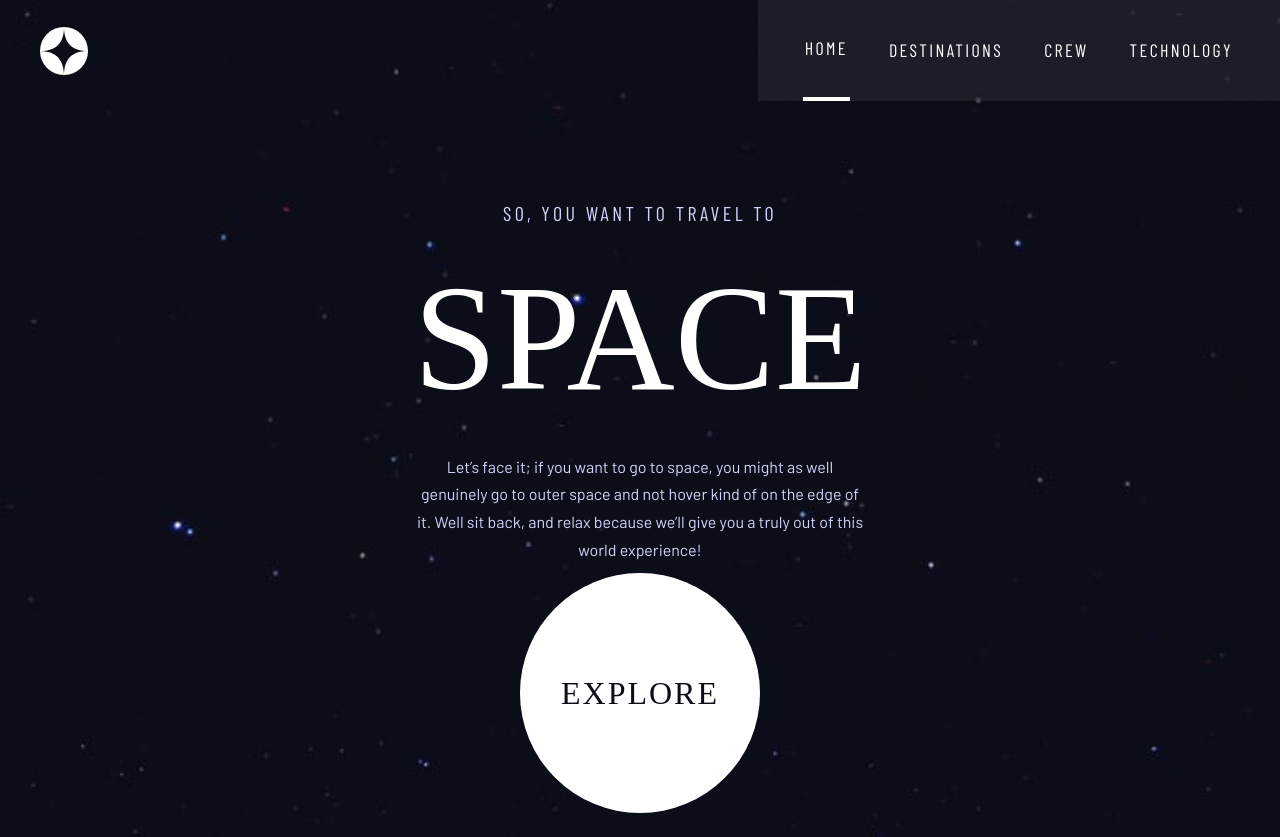
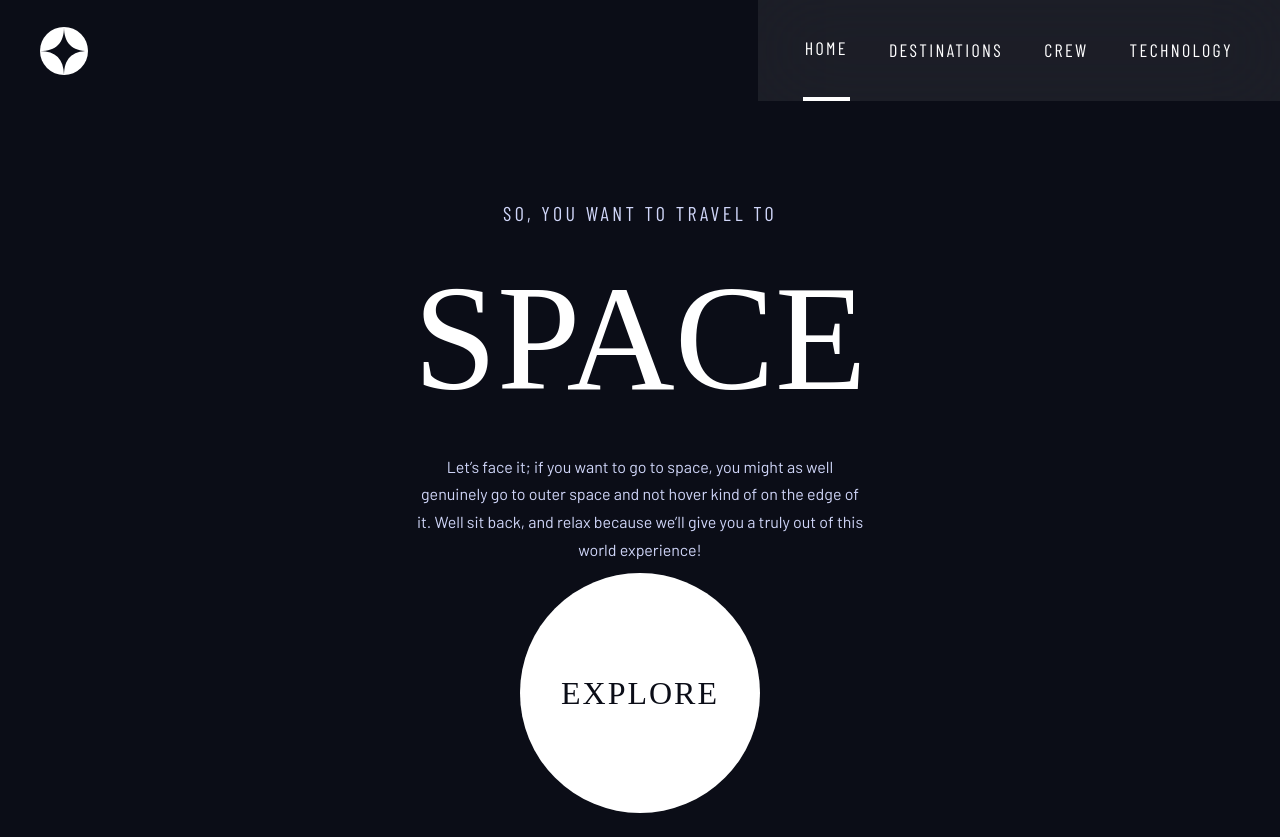
Before and after one commit to ALI-KHALED-13/space-tourism, a React (Vite) app: page / in a window 1280 px wide. Built offline with nearby package versions, Linux system fonts and the light colour scheme; a web font is replaced by a local one.

Commit message:
what is going on

```diff
--- a/src/GlobalStyles.js
+++ b/src/GlobalStyles.js
@@ -31,18 +31,18 @@ export default createGlobalStyle`
   }
   body {
     min-height: 100vh;
-    background-image: url(${( { page })=> backgrounds[page].mobile});
+    //background-image: url(${( { page })=> backgrounds[page].mobile});
     background-color: ${colors.spaceBlack};
     background-repeat: no-repeat;
     background-size: cover;
     transition: background-image 0.8s linear;
 
-    ${mediaQuery("md")}{
+    /*${mediaQuery("md")}{
       background-image: url(${( { page })=> backgrounds[page].tablet});
     }
     ${mediaQuery("lg")}{
-      background-image: url(${( { page })=> backgrounds[page].desktop});
-    }
+      //background-image: url(${( { page })=> backgrounds[page].desktop});
+    }*/
   }
   button {
     background: none;
```
